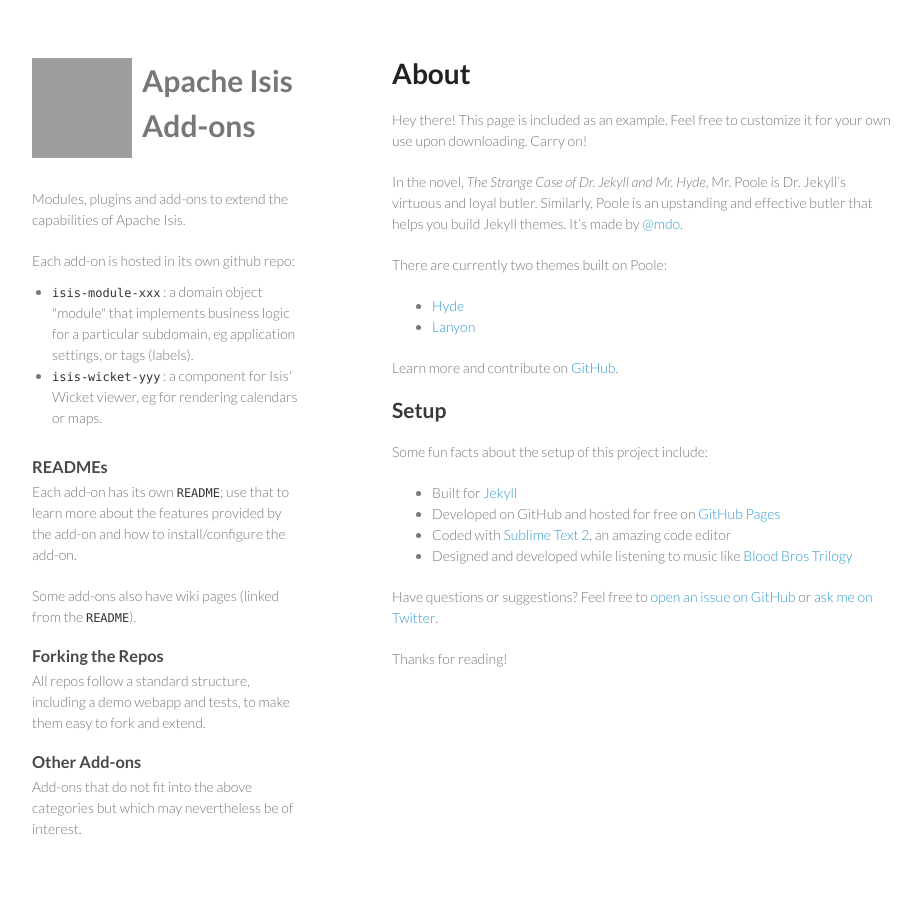
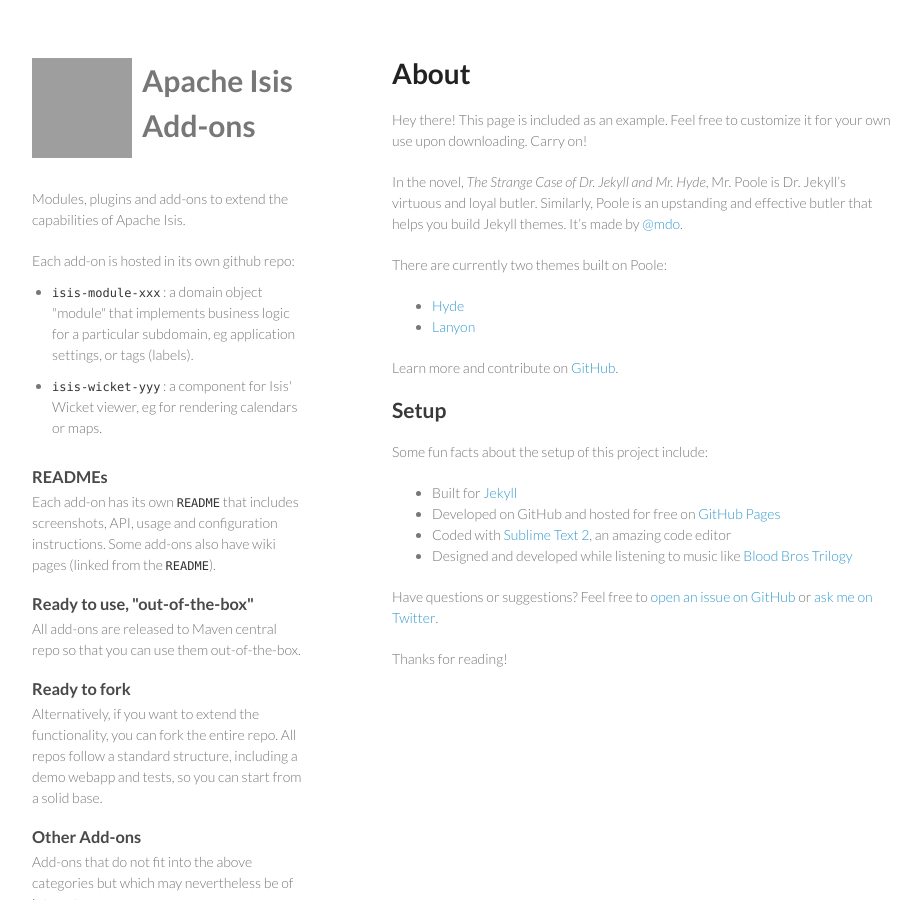
Before and after one commit to isisaddons/isisaddons.github.io, a Jekyll site: the page built from about.md, in a window 1280 px wide. Shown: the whole page, without its empty margins (178-1099 px from the left). Built offline with Jekyll 4.4.1, drawn with Linux system fonts in a browser that asks for light colours; Markdown is read by kramdown in place of the engine named in the settings; grey boxes are pictures that could not be loaded.

Commit message:
reworking

```diff
--- a/_includes/body-header.html
+++ b/_includes/body-header.html
@@ -25,16 +25,19 @@
 
             <h3>READMEs</h3>
             <p>
-                Each add-on has its own <code>README</code>; use that to learn more about the features provided by the add-on and how to
-                install/configure the add-on.
-            </p>
-            <p>
-            Some add-ons also have wiki pages (linked from the <code>README</code>).
+                Each add-on has its own <code>README</code> that includes screenshots, API, usage and configuration instructions.
+                Some add-ons also have wiki pages (linked from the <code>README</code>).
             </p>
 
-            <h3>Forking the Repos</h3>
+            <h3>Ready to use, "out-of-the-box"</h3>
             <p>
-                All repos follow a standard structure, including a demo webapp and tests, to make them easy to fork and extend.
+                All add-ons are released to Maven central repo so that you can use them out-of-the-box.
+            </p>
+
+            <h3>Ready to fork</h3>
+            <p>
+                Alternatively, if you want to extend the functionality, you can fork the entire repo.
+                All repos follow a standard structure, including a demo webapp and tests, so you can start from a solid base.
             </p>
 
             <h3>Other Add-ons</h3>
@@ -42,7 +45,6 @@
                 Add-ons that do not fit into the above categories but which may nevertheless be of interest.
             </p>
 
-
         </div>
 
 
--- a/stylesheets/styles-isisaddons.css
+++ b/stylesheets/styles-isisaddons.css
@@ -5,6 +5,9 @@
 .home ul {
   margin-top: -10px;
   padding-left: 20px;
+}
+
+.home ul li {
   padding-bottom: 10px;
 }
 
```
Also changed, not shown: index.html (+16 -12 lines).
